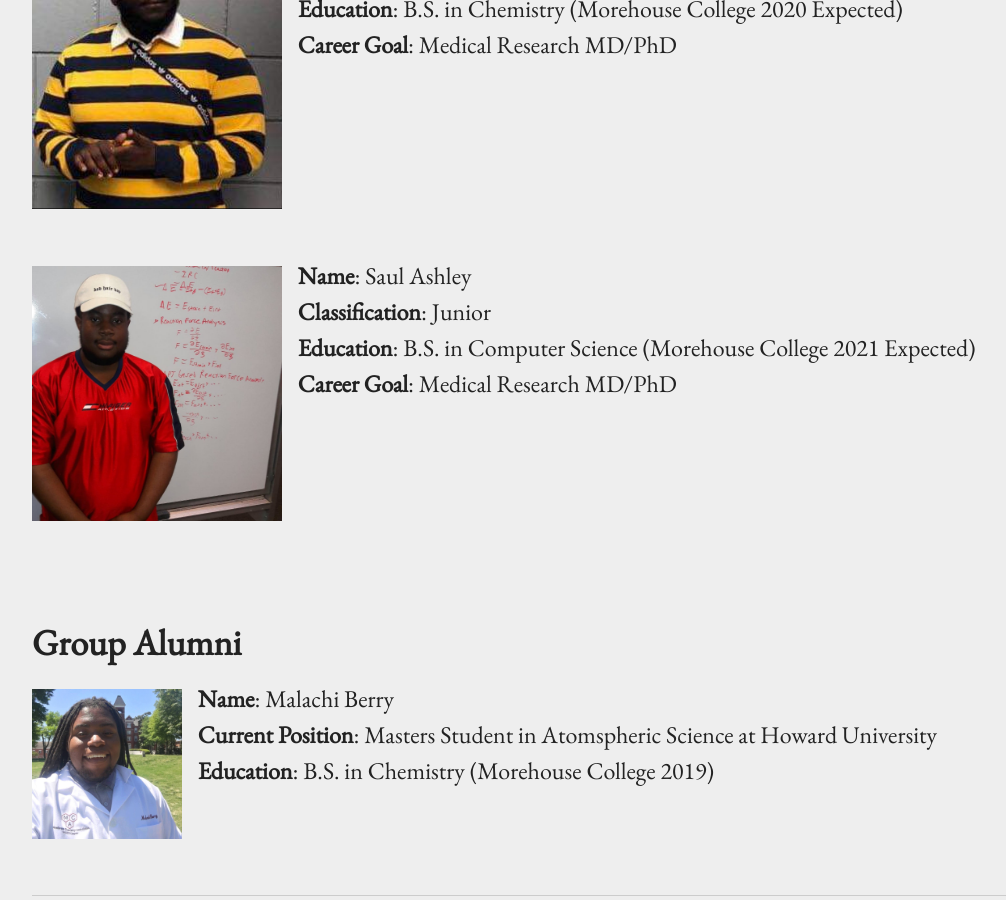
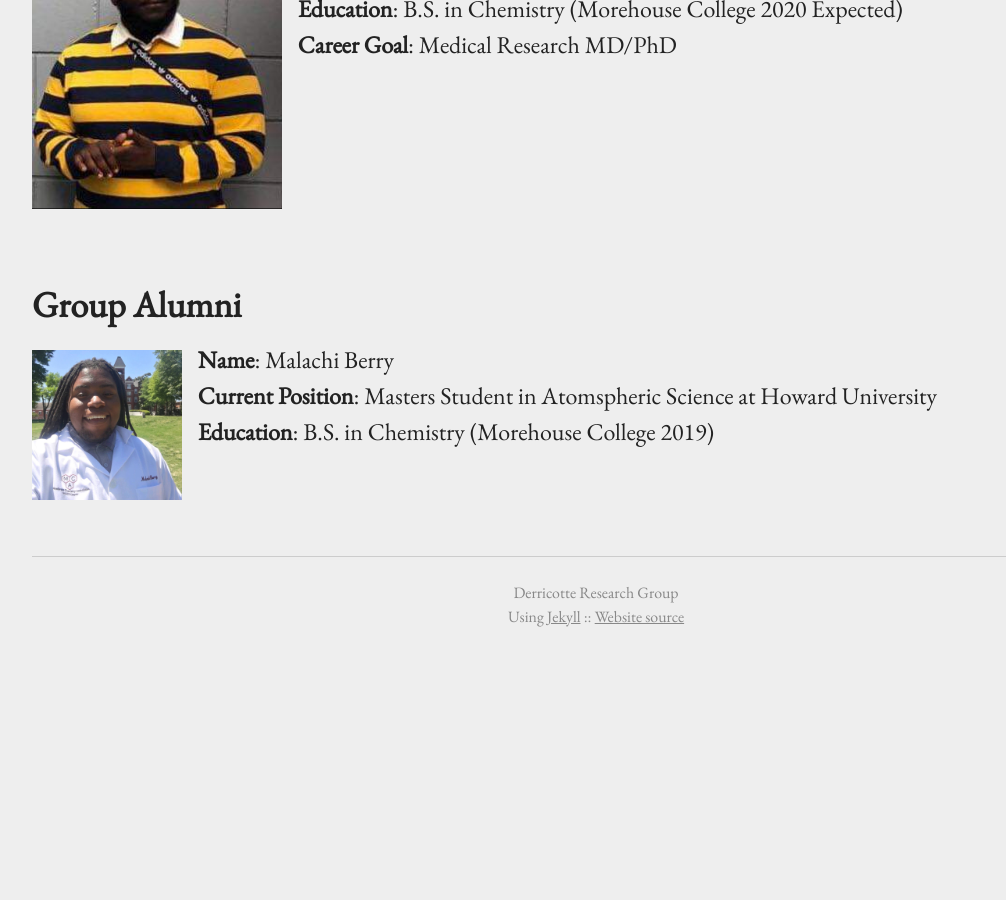
Before and after one commit to WDerricotte/wderricotte.github.io, a Jekyll site: the page built from people.md, in a window 1280 px wide and 900 px high, scrolled down 587 px. Shown: the whole window, without its empty margins (44-1050 px from the left). Built offline with Jekyll 4.4.1, drawn with Linux system fonts in a browser that asks for light colours; after the commit the page ends 1239 px from its top, so only the background shows below that.

Commit message:
No more Saul

```diff
--- a/people.md
+++ b/people.md
@@ -21,16 +21,6 @@ permalink: /people/
 
 &nbsp;
 
-{% include image.html url="../images/sashley.jpg" caption="" width="250px" align="left" %}**Name**: Saul Ashley
-**Classification**: Junior
-**Education**: B.S. in Computer Science (Morehouse College 2021 Expected)
-**Career Goal**: Medical Research MD/PhD
-&nbsp;
-
-&nbsp;
-
-&nbsp;
-
 ## Group Alumni
 {% include image.html url="../images/mberry.jpg" caption="" width="150px" align="left" %}**Name**: Malachi Berry
 **Current Position**: Masters Student in Atomspheric Science at Howard University
```
